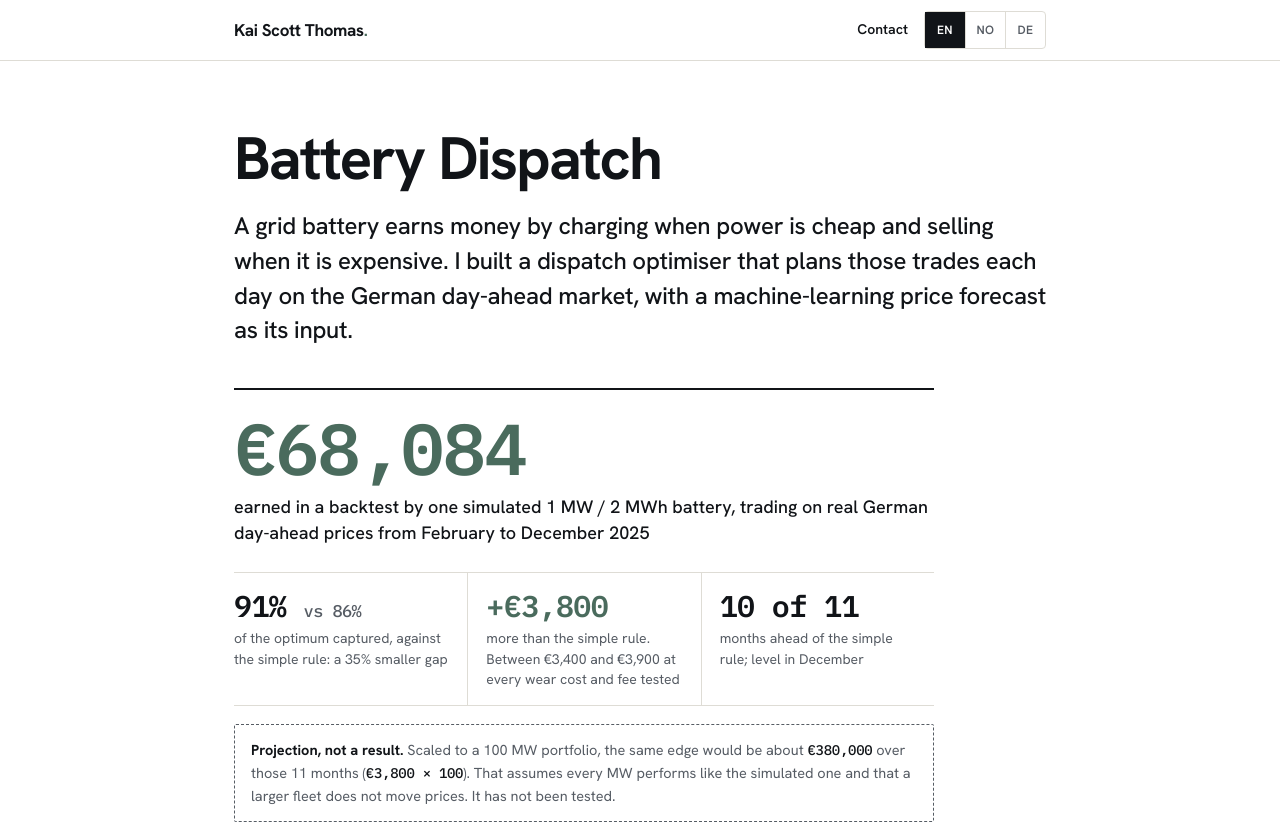
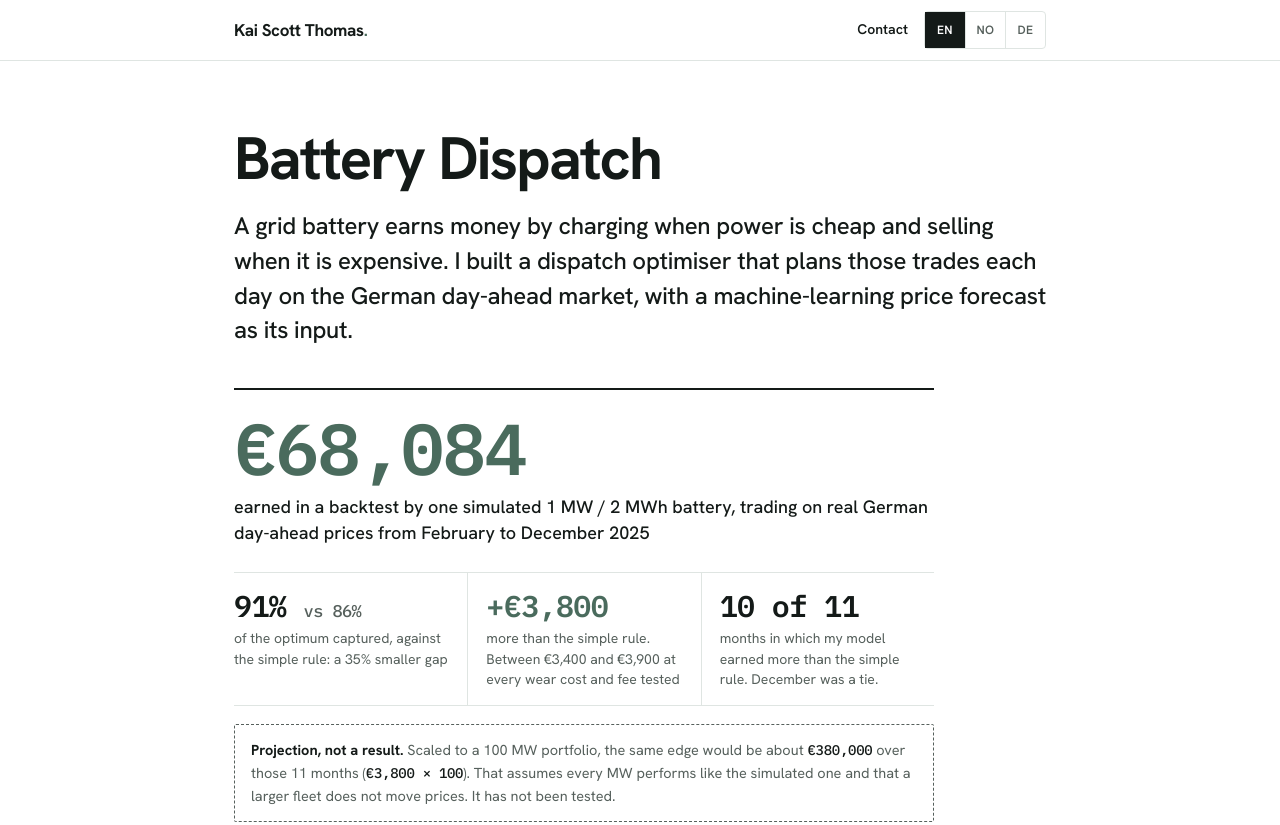
Before and after one commit to kai-thomas15/battery-dispatch-ml-milp, a plain HTML site: page site/public/index.html in a window 1280 px wide. Shown: the top 825 px of the page. Drawn offline with Linux system fonts and the light colour scheme.

Commit message:
Website: green-only chart palette, clearer monthly scorecard label
- Charts and result bars use cool, green-tinted neutrals and a light sage
  for charging; the beige, mustard and cream tones are gone.
- "10 of 11" now says it counts months where the model beat the simple rule.
- Base-case rows in the sensitivity tables marked in bold instead of a tint.

Co-Authored-By: Claude Opus 5.5 <noreply@anthropic.com>

```diff
--- a/site/public/index.html
+++ b/site/public/index.html
@@ -17,26 +17,27 @@
   <style>
     /* Colour roles (one job each):
        --money   fjord green: money earned. Sell bars, "my model", headline figures.
-       --charge  solar yellow: buying cheap midday power. Fill only, never text.
-       --charge-ink  readable dark yellow for the word "Charge".
+       --charge  light sage: buying cheap midday power. Fill only, never text.
+       --charge-ink  readable sage for the word "Charge".
+       All neutrals are cool and green-tinted; no warm beige or yellow.
        --base    neutral grey: the simple-rule baseline.
        --ceiling light grey: the hindsight limit nobody can reach. */
     :root {
-      --bg: #ffffff; --surface: #f3f3ef; --ink: #111418; --muted: #565c64; --line: #dedcd5;
-      --money: #4a6b5d; --money-soft: #e8efeb; --charge: #f2b705; --charge-ink: #7d5a00;
-      --neg: #fff4cf; --base: #8c8a82; --ceiling: #d3d1c9; --ceiling-edge: #8c8a82;
+      --bg: #ffffff; --surface: #f4f6f5; --ink: #141a18; --muted: #56605c; --line: #dfe5e2;
+      --money: #4a6b5d; --money-soft: #e8efeb; --charge: #a9c9b8; --charge-ink: #4f7364;
+      --neg: #edf3f0; --base: #8d979c; --ceiling: #d5e0da; --ceiling-edge: #7d958a;
     }
     @media (prefers-color-scheme: dark) {
       :root:not([data-theme="light"]) {
-        --bg: #0f1115; --surface: #171a20; --ink: #eceae4; --muted: #a0a5ad; --line: #2a2e36;
-        --money: #9cbfae; --money-soft: #1c2a24; --charge: #f2b705; --charge-ink: #f2c94c;
-        --neg: #2a2614; --base: #7a7c84; --ceiling: #353840; --ceiling-edge: #7a7c84;
+        --bg: #0f1312; --surface: #161c1a; --ink: #e9edeb; --muted: #9ca8a3; --line: #27302c;
+        --money: #9cbfae; --money-soft: #1c2a24; --charge: #4f7a66; --charge-ink: #8fb3a2;
+        --neg: #17211d; --base: #78838a; --ceiling: #2c3a34; --ceiling-edge: #6f877c;
       }
     }
     :root[data-theme="dark"] {
-      --bg: #0f1115; --surface: #171a20; --ink: #eceae4; --muted: #a0a5ad; --line: #2a2e36;
-      --money: #9cbfae; --money-soft: #1c2a24; --charge: #f2b705; --charge-ink: #f2c94c;
-      --neg: #2a2614; --base: #7a7c84; --ceiling: #353840; --ceiling-edge: #7a7c84;
+      --bg: #0f1312; --surface: #161c1a; --ink: #e9edeb; --muted: #9ca8a3; --line: #27302c;
+      --money: #9cbfae; --money-soft: #1c2a24; --charge: #4f7a66; --charge-ink: #8fb3a2;
+      --neg: #17211d; --base: #78838a; --ceiling: #2c3a34; --ceiling-edge: #6f877c;
     }
     * { box-sizing: border-box; margin: 0; padding: 0; }
     html { scroll-behavior: smooth; color-scheme: light dark; }
@@ -92,7 +93,7 @@
     .sens td { text-align: right; padding: 9px 0 9px 10px; border-bottom: 1px solid var(--line); font-family: "IBM Plex Mono", ui-monospace, monospace; font-variant-numeric: tabular-nums; font-size: 14px; }
     .sens th:first-child, .sens td:first-child { text-align: left; padding-left: 0; }
     .sens td.edge { color: var(--money); font-weight: 600; }
-    .sens tr.base td { background: var(--surface); }
+    .sens tr.base td { font-weight: 600; }
     .sens tr.base td:first-child::after { content: attr(data-base); font-family: "Hanken Grotesk", system-ui, sans-serif; font-size: 12px; color: var(--muted); margin-left: 8px; }
     @media (max-width: 760px) { .sens { grid-template-columns: 1fr; gap: 28px; } }
 
@@ -219,7 +220,7 @@
       <div class="ledger">
         <div><span class="ledger-n fig" data-i18n="pct">91% <span class="vs">vs 86%</span></span><span class="ledger-l" data-i18n="lg2">of the optimum captured, against the simple rule: a 35% smaller gap</span></div>
         <div><span class="ledger-n fig money">+<span data-eur="3800">€3,800</span></span><span class="ledger-l" data-i18n="lg3">more than the simple rule. Between €3,400 and €3,900 at every wear cost and fee tested</span></div>
-        <div><span class="ledger-n fig" data-i18n="lg4n">10 of 11</span><span class="ledger-l" data-i18n="lg4">months ahead of the simple rule; level in December</span></div>
+        <div><span class="ledger-n fig" data-i18n="lg4n">10 of 11</span><span class="ledger-l" data-i18n="lg4">months in which my model earned more than the simple rule. December was a tie.</span></div>
       </div>
       <p class="proj" data-i18n="proj"><strong>Projection, not a result.</strong> Scaled to a 100&nbsp;MW portfolio, the same edge would be about <span class="fig">€380,000</span> over those 11 months (<span class="fig">€3,800&nbsp;×&nbsp;100</span>). That assumes every MW performs like the simulated one and that a larger fleet does not move prices. It has not been tested.</p>
       <div class="cta">
@@ -426,7 +427,7 @@
       'lg2': 'av optimum oppnådd, mot den enkle regelen: 35&nbsp;% mindre avstand',
       'lg3': 'mer enn den enkle regelen. Mellom 3&nbsp;400 og 3&nbsp;900&nbsp;€ for alle slitasjekostnader og gebyrer som er testet',
       'lg4n': '10 av 11',
-      'lg4': 'måneder foran den enkle regelen; likt i desember',
+      'lg4': 'måneder der modellen min tjente mer enn den enkle regelen. I desember ble det likt.',
       'proj': "<strong>En framskrivning, ikke et resultat.</strong> Skalert opp til en portefølje på 100&nbsp;MW ville den samme fordelen vært rundt <span class=\"fig\">380&nbsp;000&nbsp;€</span> over de 11 månedene (<span class=\"fig\">3&nbsp;800&nbsp;€&nbsp;×&nbsp;100</span>). Det forutsetter at hver MW gjør det like bra som den simulerte, og at en større flåte ikke flytter prisene. Det er ikke testet.",
       'm.title': 'Måned for måned',
       'm.aria': 'Månedlig inntekt for et batteri på 1 MW, februar til desember 2025, med perfekt etterpåklokskap, min modell og den enkle regelen. Modellen min ligger foran den enkle regelen hver måned unntatt desember, der de er like.',
@@ -490,7 +491,7 @@
       'lg2': 'des Optimums erreicht, im Vergleich zur Faustregel: 35&nbsp;% weniger Abstand',
       'lg3': 'mehr als mit der Faustregel. Zwischen 3.400 und 3.900&nbsp;€ bei allen getesteten Verschleißkosten und Gebühren',
       'lg4n': '10 von 11',
-      'lg4': 'Monaten vor der Faustregel; im Dezember gleichauf',
+      'lg4': 'Monaten, in denen mein Modell mehr erzielte als die Faustregel. Im Dezember gleichauf.',
       'proj': "<strong>Eine Hochrechnung, kein Ergebnis.</strong> Auf ein Portfolio von 100&nbsp;MW hochgerechnet, entspräche derselbe Vorsprung rund <span class=\"fig\">380.000&nbsp;€</span> in diesen 11 Monaten (<span class=\"fig\">3.800&nbsp;€&nbsp;×&nbsp;100</span>). Das setzt voraus, dass jedes MW so abschneidet wie das simulierte und ein größerer Speicherpark die Preise nicht verschiebt. Getestet ist das nicht.",
       'm.title': 'Monat für Monat',
       'm.aria': 'Monatliche Erlöse eines 1-MW-Speichers von Februar bis Dezember 2025 mit perfekter Voraussicht, meinem Modell und der Faustregel. Mein Modell liegt in jedem Monat außer Dezember vor der Faustregel; im Dezember sind beide gleichauf.',
```
Also changed, not shown: .impeccable/config.json (added), 1 other file.
